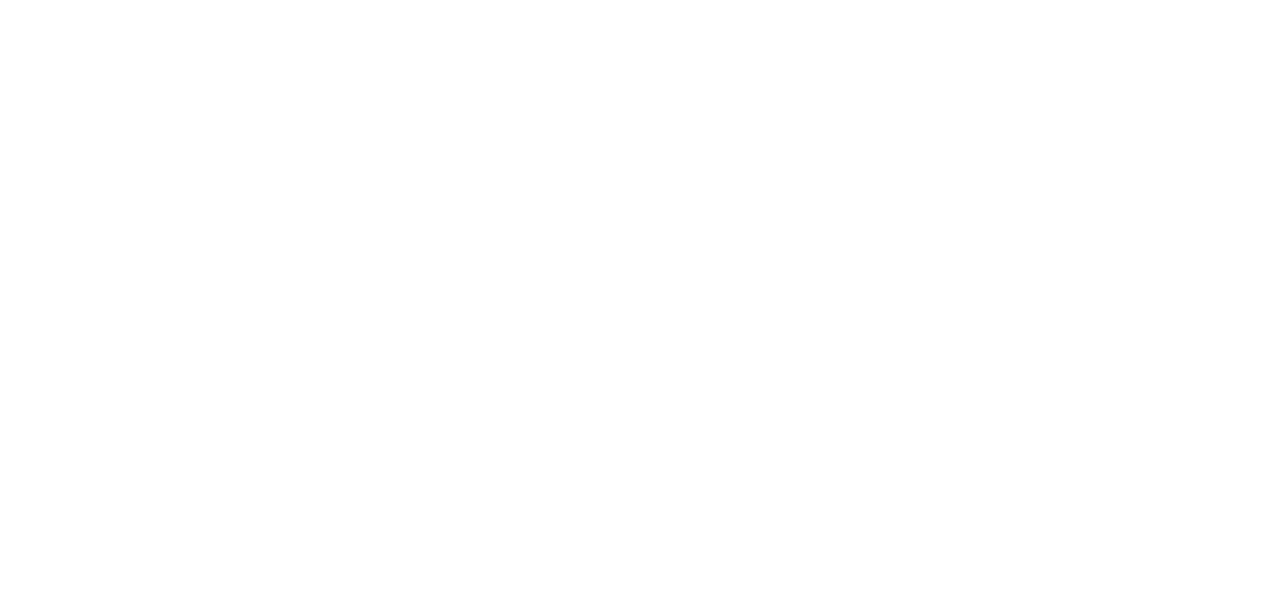
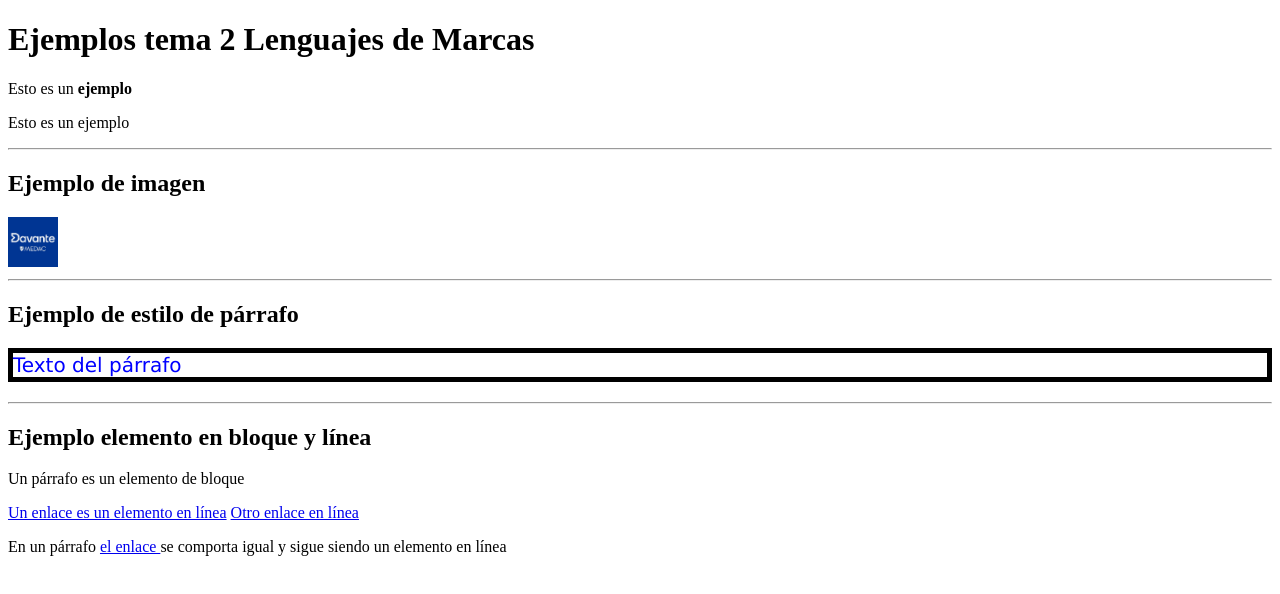
Before and after one commit to carlosfernandezmedac/1DAM_LMSGI_Carlos, a plain HTML site: page TEMA2/Ejemplo1/index.html in a window 1280 px wide. Drawn offline with Linux system fonts and the light colour scheme.

Commit message:
fin de tema2

```diff
--- a/TEMA2/Ejemplo1/index.html
+++ b/TEMA2/Ejemplo1/index.html
@@ -2,10 +2,29 @@
 <html lang="en">
 <head>
     <meta charset="UTF-8">
-    <meta name="viewport" content="width=device-width, initial-scale=1.0">
-    <title>Document</title>
+    <meta name="viewport" content="width=<device-width>, initial-scale=1.0">
+    <title>Ejercicio de ejemplo</title>
 </head>
 <body>
+   <h1> Ejemplos tema 2 Lenguajes de Marcas </h1>
+   <p> Esto es un <b>ejemplo</b></p>
+   <p> Esto    es   un           ejemplo</p>
+   <!-- Esto es un comentario -->
+   <hr>
+   <h2> Ejemplo de imagen </h2>
+   <img src="./img/davante.jpg" alt="Imagen Davante" title="Ejemplo de imagen" width="50px" height="50px">
+   <hr>
+   <h2> Ejemplo de estilo de párrafo</h2>
+   <p style="color: blue; font-size: 20px; font-family: Verdana, Geneva, Tahoma, sans-serif; border: black 5px solid;"> Texto del párrafo</p>
+   <hr>
+   <h2>Ejemplo elemento en bloque y línea</h2>
+   <p> Un párrafo es un elemento de bloque </p>
+   <a href="#">Un enlace es un elemento en línea</a>
+   <a href="#">Otro enlace en línea</a>
+   <p> En un párrafo <a href="./html/contacto.html">el enlace </a> se comporta igual y sigue siendo un elemento en línea</p>
+
+
+
 
 </body>
 </html>
```
Also changed, not shown: TEMA2/Ejemplo1/html/contacto.html (added, +12 -0 lines), TEMA2/Ejemplo1/img/davante.jpg (added).
